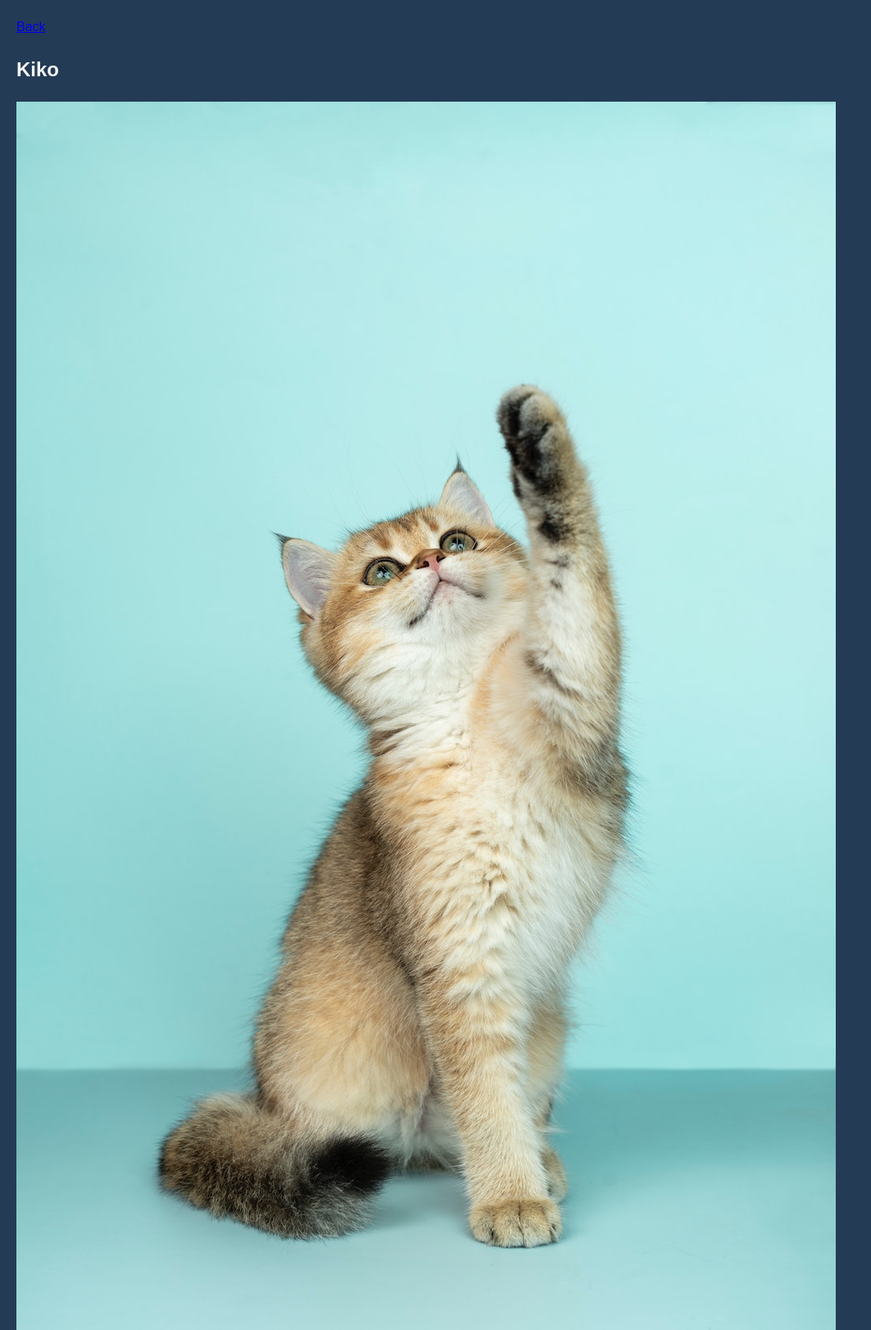
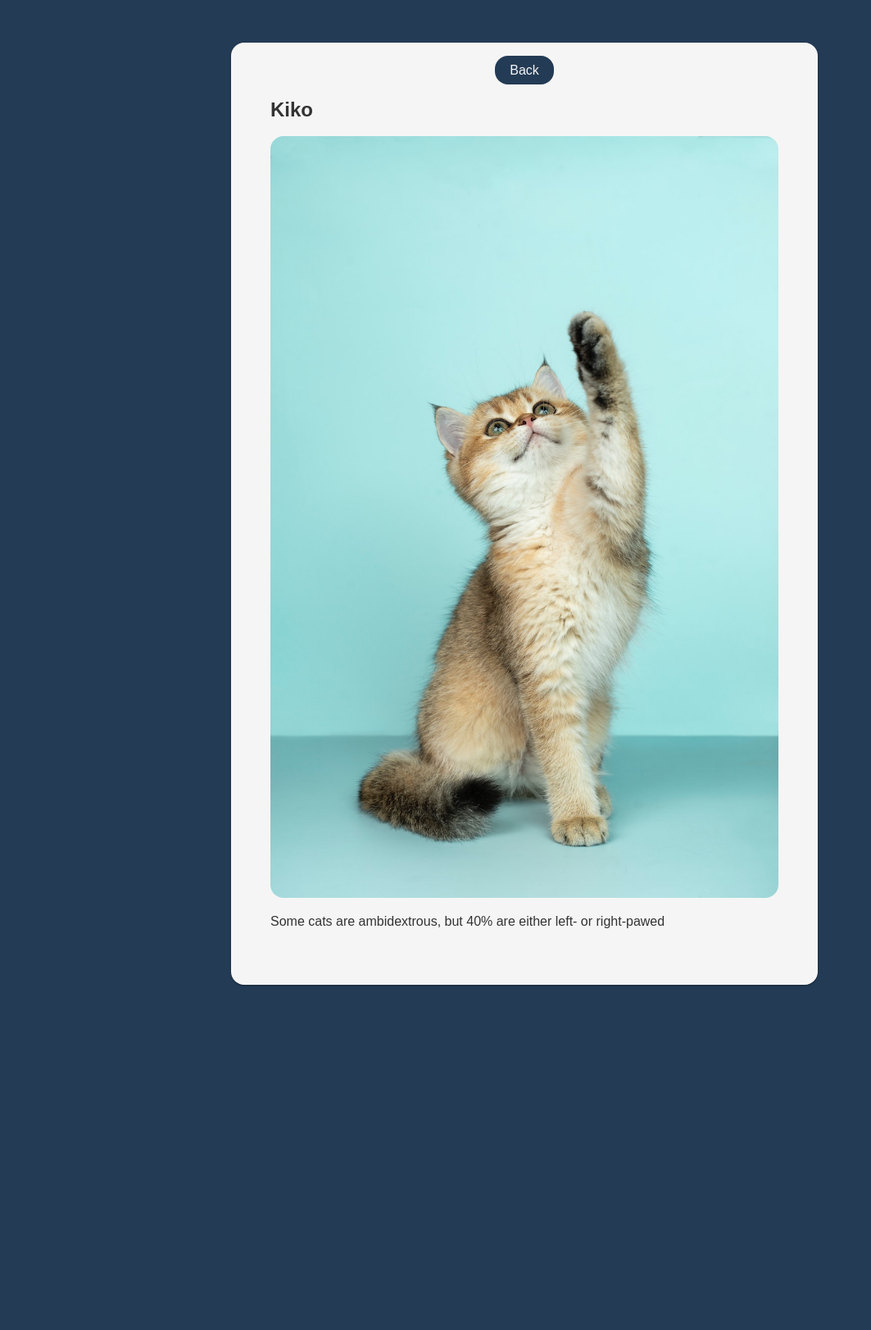
Before and after one commit to Estradafr/Petfax-Python, a Flask app: page /pets/1 in a window 1280 px wide. Shown: the top 1622 px of the page at 82% size, without its empty margins (0-1063 px from the left). After the commit the page ends 1202 px from the top, so only its background shows below. Run offline with Flask 3, Linux system fonts and the light colour scheme.

Commit message:
styled the pages, connected postgres to my app

```diff
--- a/static/style.css
+++ b/static/style.css
@@ -7,6 +7,55 @@ body {
     line-height: 1.6;
     font-size: 16px;
     font-weight: 400;
+}
+
+h1 {
+    font-size: 4em;
+    text-align: center;
+}
+
+h2 {
+    margin: 0.5em 0;
+}
+
+a {
+    text-decoration: none;
+    color: #333;
+}
+
+a:hover {
+    text-decoration: underline;
+}
+
+.back-link {
+    display: block;
+    text-align: center;
+    margin: 0 auto;
+    padding: .3em;
+    background-color: #243b55;
+    color: #f5f5f5;
+    width: 10%;
+    border-radius: 1em;
+
+}
+
+pets-container {
+    width: 100%;
+    display: flex;
+    flex-wrap: wrap;
+    margin: 1em 0;
+}
+
+.pets-container img {
+    width: 100%;
+    border-radius: 1em;
+    display: block;
+    margin-bottom: 0.5em;
+}
+
+.pet {
+    width: 46%;
+    margin: 0 0.5em;
 }
 
 .container {
--- a/templates/pets/show.html
+++ b/templates/pets/show.html
@@ -17,14 +17,16 @@
     <title>Document</title>
   </head>
   <body>
-    <a href="/pets"> Back </a>
-    <div>
+    <div class="container">
+      <a href="/pets" class="back-link"> Back </a>
       <h2>{{ pet.pet_name }}</h2>
-      <img
+      <div class="pets-container">
+        <img
         src="{{ pet.pet_photo}}"
         alt="Photo of pet"
       />
       <p>{{ pet.pet_fact }}</p>
+      </div>
     </div>
   </body>
 </html>
```
Also changed, not shown: templates/facts/new.html (+6 -1 lines), templates/pets/index.html (+9 -2 lines).
